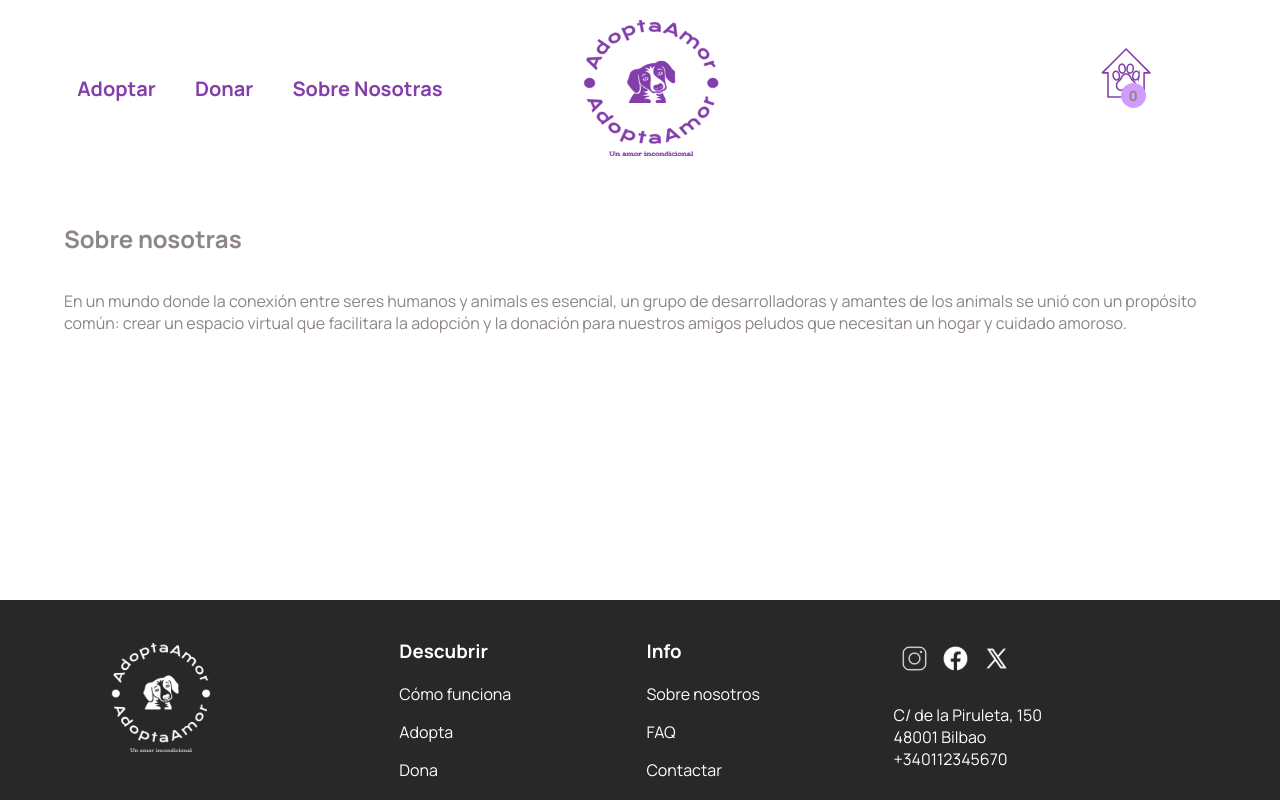
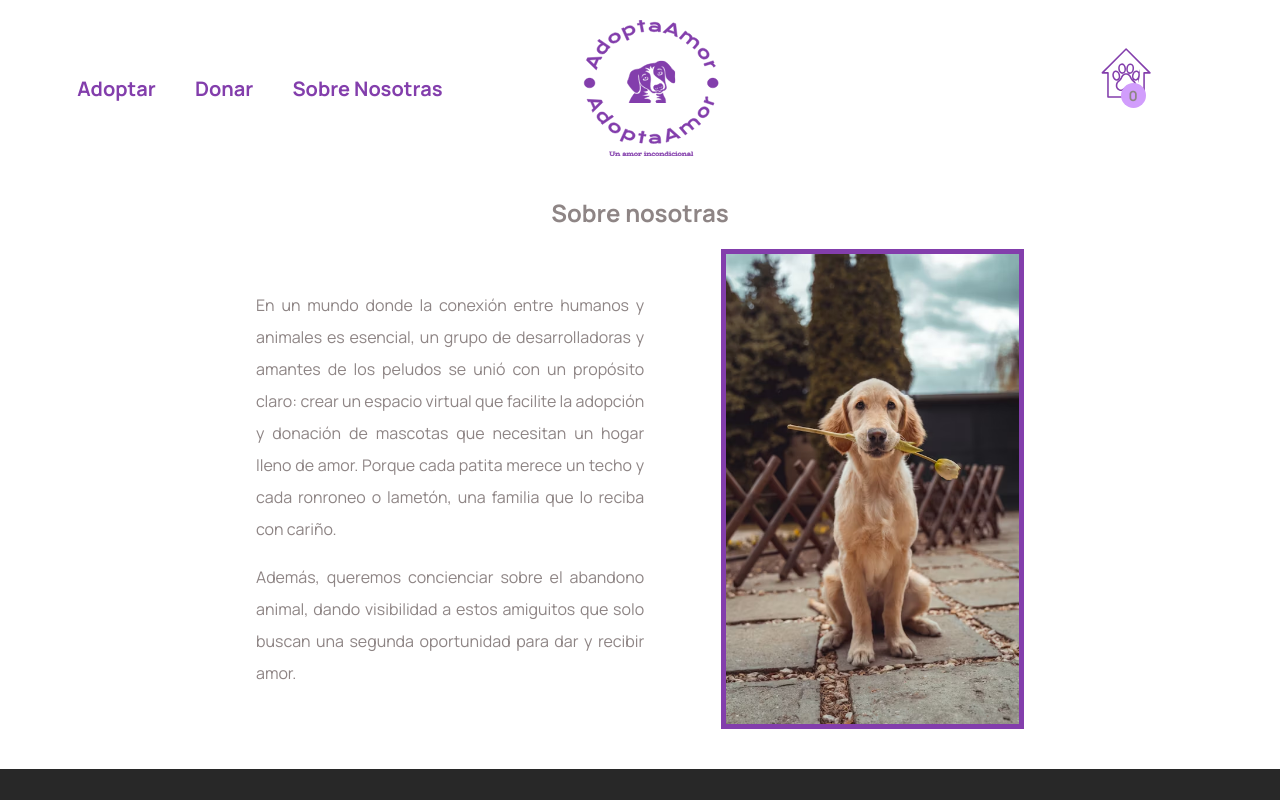
Before and after one commit to indiakka/adopta-amor-frontend, a React (Vite) app: page /aboutUs in a window 1280 px wide. Shown: the top 800 px of the page. Built offline with nearby package versions, Linux system fonts and the light colour scheme.

Commit message:
added a image and changed view and text

```diff
--- a/src/pages/aboutUs/AboutUs.jsx
+++ b/src/pages/aboutUs/AboutUs.jsx
@@ -1,6 +1,5 @@
 import "./aboutUs.css";
 import React from "react";
-
 
 const AboutUs = () => {
   return (
@@ -8,13 +7,24 @@ const AboutUs = () => {
       <h2>
         <b>Sobre nosotras</b>
       </h2>
-      <p>
-        En un mundo donde la conexión entre seres humanos y animals es esencial,
-        un grupo de desarrolladoras y amantes de los animals se unió con un
-        propósito común: crear un espacio virtual que facilitara la adopción y
-        la donación para nuestros amigos peludos que necesitan un hogar y
-        cuidado amoroso.
-      </p>
+      <article className="aboutUs-article">
+        <div>
+          <p>
+            En un mundo donde la conexión entre humanos y animales es esencial,
+            un grupo de desarrolladoras y amantes de los peludos se unió con un
+            propósito claro: crear un espacio virtual que facilite la adopción y
+            donación de mascotas que necesitan un hogar lleno de amor. Porque
+            cada patita merece un techo y cada ronroneo o lametón, una familia
+            que lo reciba con cariño.
+          </p>
+          <p>
+            Además, queremos concienciar sobre el abandono animal, dando
+            visibilidad a estos amiguitos que solo buscan una segunda
+            oportunidad para dar y recibir amor.
+          </p>
+        </div>
+        <img src="./assets/images/aboutUs.avif" alt="perro con flor" />{" "}
+      </article>
     </div>
   );
 };
--- a/src/pages/aboutUs/aboutUs.css
+++ b/src/pages/aboutUs/aboutUs.css
@@ -5,5 +5,24 @@
     flex-direction: column;
     margin: 2% 5% 2% 5%;
     color: var(--text-color);
-    ;
+    justify-content: center;
+    align-items: center;
+    margin:  0 20% 0;
 }
+
+.aboutUs-article {
+    display: flex;
+    flex-direction: row;
+    flex-wrap: nowrap;
+    justify-content: center;
+    gap: 10%;
+    align-items: center;
+    text-align: justify;
+    line-height: 2rem;
+
+    img {
+        object-fit: contain;
+        height: 60vh;
+            border: 5px solid var(--main-color);
+    }
+}
```
Also changed, not shown: public/assets/images/aboutUs.avif (added), 1 other file (tests, documents, lock files or other folders).
